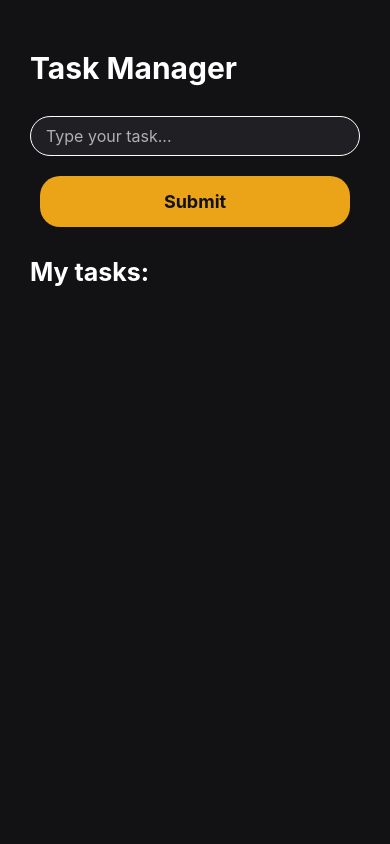
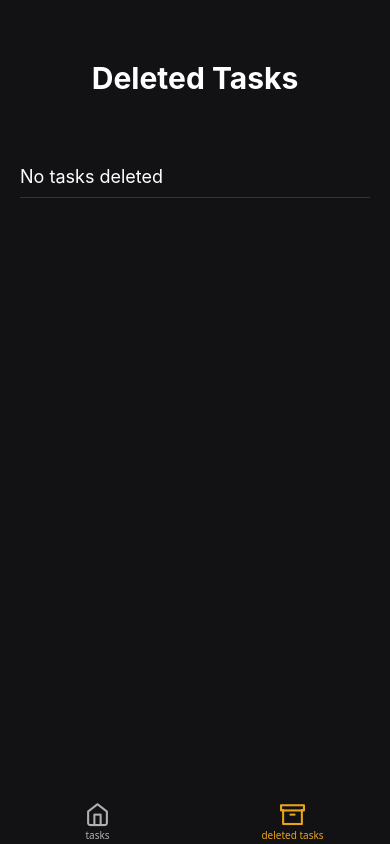
Before and after one commit to Isaqueopz/ReactNativeStudies, a React Native app in the folder mytasks/: screen /deleted in a window 390 px wide. Built offline with nearby package versions, Linux system fonts and the light colour scheme.

Commit message:
app working

```diff
--- /dev/null
+++ b/mytasks/App.tsx
@@ -0,0 +1,9 @@
+import React from 'react';
+import { registerRootComponent } from 'expo';
+import { Routes } from './src/routes';
+
+export default function App() {
+  return <Routes />;
+}
+
+registerRootComponent(App);
--- a/mytasks/app.json
+++ b/mytasks/app.json
@@ -23,6 +23,9 @@
     },
     "web": {
       "favicon": "./assets/favicon.png"
-    }
+    },
+    "plugins": [
+      "expo-router"
+    ]
   }
 }
--- /dev/null
+++ b/mytasks/babel.config.js
@@ -0,0 +1,7 @@
+module.exports = function(api) {
+  api.cache(true);
+  return {
+    presets: ['babel-preset-expo'],
+    plugins: ['react-native-reanimated/plugin'],
+  };
+};
--- a/mytasks/src/App.tsx
+++ /dev/null
@@ -1,14 +0,0 @@
-import React from 'react';
-import { registerRootComponent } from 'expo';
-import { SafeAreaProvider } from 'react-native-safe-area-context';
-import { Home } from './pages/Home';
-
-export const App = () => {
-  return (
-    <SafeAreaProvider>
-      <Home />
-    </SafeAreaProvider>
-  );
-};
-
-registerRootComponent(App);
--- /dev/null
+++ b/mytasks/src/routes/index.tsx
@@ -0,0 +1,10 @@
+import { NavigationContainer } from '@react-navigation/native';
+import { TabRoutes } from './tab.routes';
+
+export function Routes() {
+  return (
+    <NavigationContainer>
+      <TabRoutes />
+    </NavigationContainer>
+  );
+}
--- /dev/null
+++ b/mytasks/src/routes/tab.routes.tsx
@@ -0,0 +1,43 @@
+import { createBottomTabNavigator } from '@react-navigation/bottom-tabs'; // prop do bot de navegação
+import { Feather } from '@expo/vector-icons'; // prop de icones nas tabs
+import { Home } from '../screens/Home'; // aponta para minha  screen home
+import { Deleted } from '../screens/Deleted'; // aponta para minha screen Deleted
+
+const Tab = createBottomTabNavigator();
+
+export function TabRoutes() {
+  return (
+    <Tab.Navigator
+      screenOptions={{
+        headerShown: false,
+        tabBarActiveTintColor: '#eba417',
+        tabBarInactiveTintColor: '#B0B0B0',
+        tabBarStyle: {
+          backgroundColor: '#121214',
+          borderTopWidth: 0,
+        },
+      }}
+    >
+      <Tab.Screen
+        name="home"
+        component={Home}
+        options={{
+          tabBarIcon: ({ color, size }) => (
+            <Feather name="home" color={color} size={size} />
+          ),
+          tabBarLabel: 'tasks',
+        }}
+      />
+      <Tab.Screen
+        name="deleted"
+        component={Deleted}
+        options={{
+          tabBarIcon: ({ color, size }) => (
+            <Feather name="archive" color={color} size={size} />
+          ),
+          tabBarLabel: 'deleted tasks',
+        }}
+      />
+    </Tab.Navigator>
+  );
+}
--- /dev/null
+++ b/mytasks/src/screens/Deleted.tsx
@@ -0,0 +1,60 @@
+import React, { useEffect, useState } from 'react';
+import { View, Text, StyleSheet, FlatList } from 'react-native';
+import AsyncStorage from '@react-native-async-storage/async-storage';
+
+interface Task {
+  id: string;
+  title: string;
+}
+
+export function Deleted() {
+  const [deletedTasks, setDeletedTasks] = useState<Task[]>([]);
+
+  useEffect(() => {
+    const loadDeletedTasks = async () => {
+      const stored = await AsyncStorage.getItem('@deleted_tasks');
+      const parsed = stored ? JSON.parse(stored) : [];
+      setDeletedTasks(parsed);
+    };
+    loadDeletedTasks();
+  }, []);
+
+  const uniqueDeletedTasks = deletedTasks.filter(
+    (task, index, self) => index === self.findIndex((t) => t.id === task.id),
+  );
+
+  return (
+    <View style={styles.container}>
+      <Text style={styles.title}>Deleted Tasks</Text>
+      <FlatList
+        data={uniqueDeletedTasks}
+        keyExtractor={(item) => item.id}
+        renderItem={({ item }) => <Text style={styles.item}>{item.title}</Text>}
+        ListEmptyComponent={<Text style={styles.item}>No tasks deleted</Text>}
+      />
+    </View>
+  );
+}
+Deleted.displayName = 'Deleted';
+const styles = StyleSheet.create({
+  container: {
+    flex: 1,
+    backgroundColor: '#121214',
+    padding: 20,
+  },
+  title: {
+    fontSize: 30, // Tamanho maior para o título
+    fontWeight: 'bold',
+    color: '#fff',
+    marginBottom: 20, // Espaçamento abaixo do título
+    textAlign: 'center', // Centraliza o título
+    padding: 40,
+  },
+  item: {
+    fontSize: 18, // Mantém o tamanho consistente com as tarefas ativas
+    color: '#fff',
+    paddingVertical: 10,
+    borderBottomWidth: 1,
+    borderBottomColor: '#333',
+  },
+});
--- a/mytasks/src/pages/Home/index.tsx
+++ b/mytasks/src/screens/Home.tsx
@@ -8,7 +8,7 @@ import {
   Modal,
 } from 'react-native';
 import { SafeAreaView } from 'react-native-safe-area-context';
-import { TaskList } from '../../components/TaskList';
+import { TaskList } from '../components/TaskList/TaskList';
 import AsyncStorage from '@react-native-async-storage/async-storage';
 
 interface Task {
@@ -22,36 +22,43 @@ export const Home = () => {
   const [modalVisible, setModalVisible] = React.useState(false);
   const [taskToDelete, setTaskToDelete] = React.useState<Task | null>(null);
 
-  React.useEffect(() => {
+  useEffect(() => {
     const loadTasks = async () => {
       try {
         const storedTasks = await AsyncStorage.getItem('@tasks');
         console.log('Tarefas carregadas:', storedTasks);
 
-        const parsedTasks = JSON.parse(storedTasks ?? '');
-        console.log('Tarefas carregadas com sucesso');
+        const parsedTasks = JSON.parse(storedTasks ?? '[]');
         setTasks(parsedTasks);
-        console.log('Tarefas setadas');
       } catch (error) {
         console.log('Erro ao carregar tarefas', error);
       }
     };
     loadTasks();
   }, []);
+
+  const saveDeletedTask = async (task: Task) => {
+    const stored = await AsyncStorage.getItem('@deleted_tasks');
+    const parsed = stored ? JSON.parse(stored) : [];
+    const updated = [...parsed, task];
+    await AsyncStorage.setItem('@deleted_tasks', JSON.stringify(updated));
+  };
+
   const saveTasks = async (tasksArray: Task[]) => {
     try {
-      console.log('Salvando tarefas:', tasksArray);
       await AsyncStorage.setItem('@tasks', JSON.stringify(tasksArray));
-      console.log('Tarefas salvas com sucesso!');
     } catch (error) {
       console.log('Erro ao salvar tarefas', error);
     }
   };
+
   const handleRemoveTask = (id: string) => {
-    const temp = tasks.filter((task) => task.id !== id);
-    setTasks(temp);
+    const task = tasks.find((t) => t.id === id);
+    if (task) saveDeletedTask(task);
+    const updatedTasks = tasks.filter((t) => t.id !== id);
+    setTasks(updatedTasks);
     setModalVisible(false);
-    saveTasks(temp);
+    saveTasks(updatedTasks); // ou o nome da função que salva no AsyncStorage
   };
 
   const handleAddNewTask = () => {
@@ -133,6 +140,7 @@ export const Home = () => {
     </SafeAreaView>
   );
 };
+Home.displayName = 'Home';
 
 const styles = StyleSheet.create({
   safeArea: {
```
Also changed, not shown: mytasks/package.json (+19 -22 lines), mytasks/tsconfig.json (+21 -3 lines), mytasks/src/components/TaskList/TaskList.tsx (renamed from mytasks/src/components/TaskList/index.tsx), 2 other files (tests, documents, lock files or other folders).
